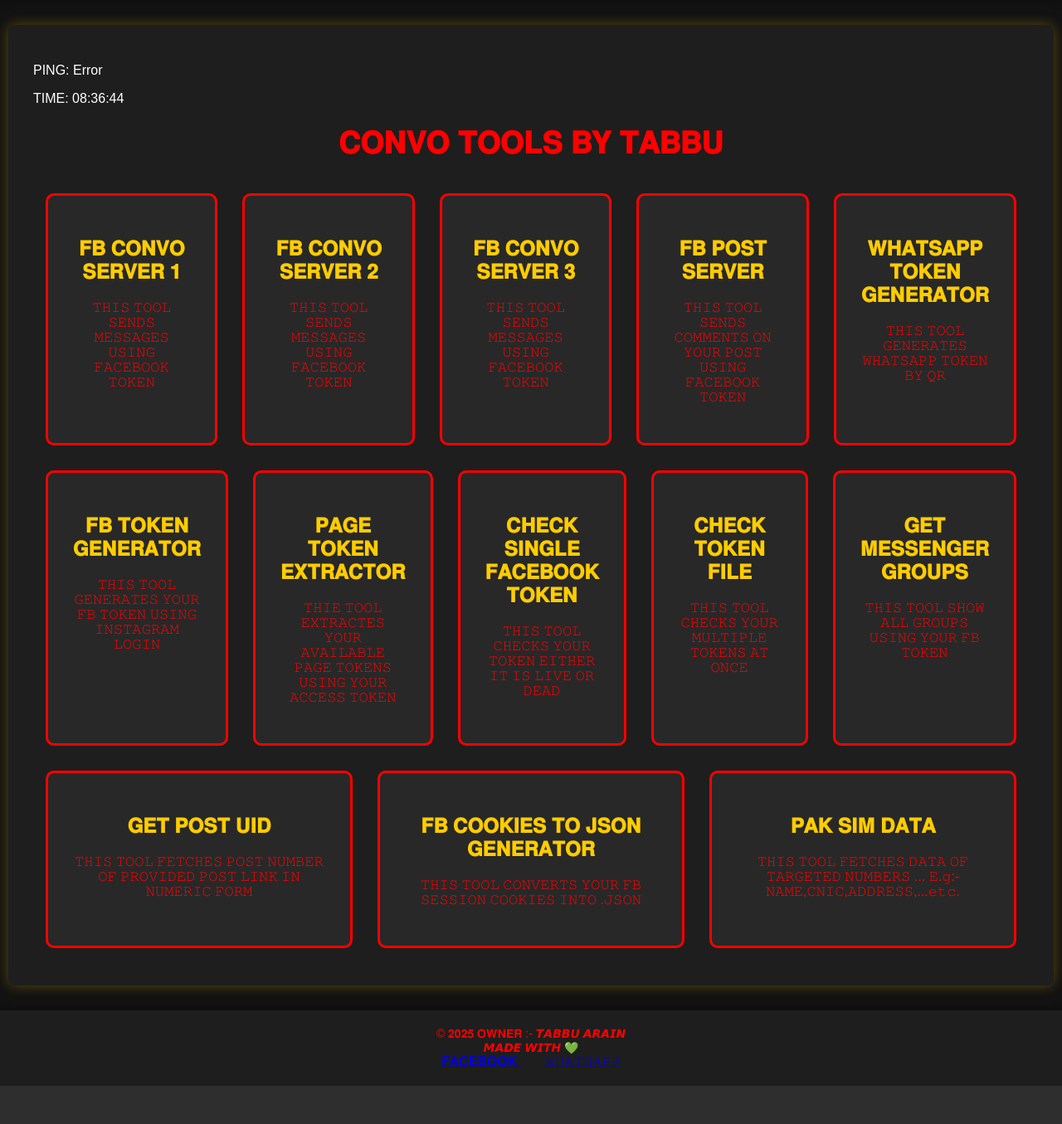
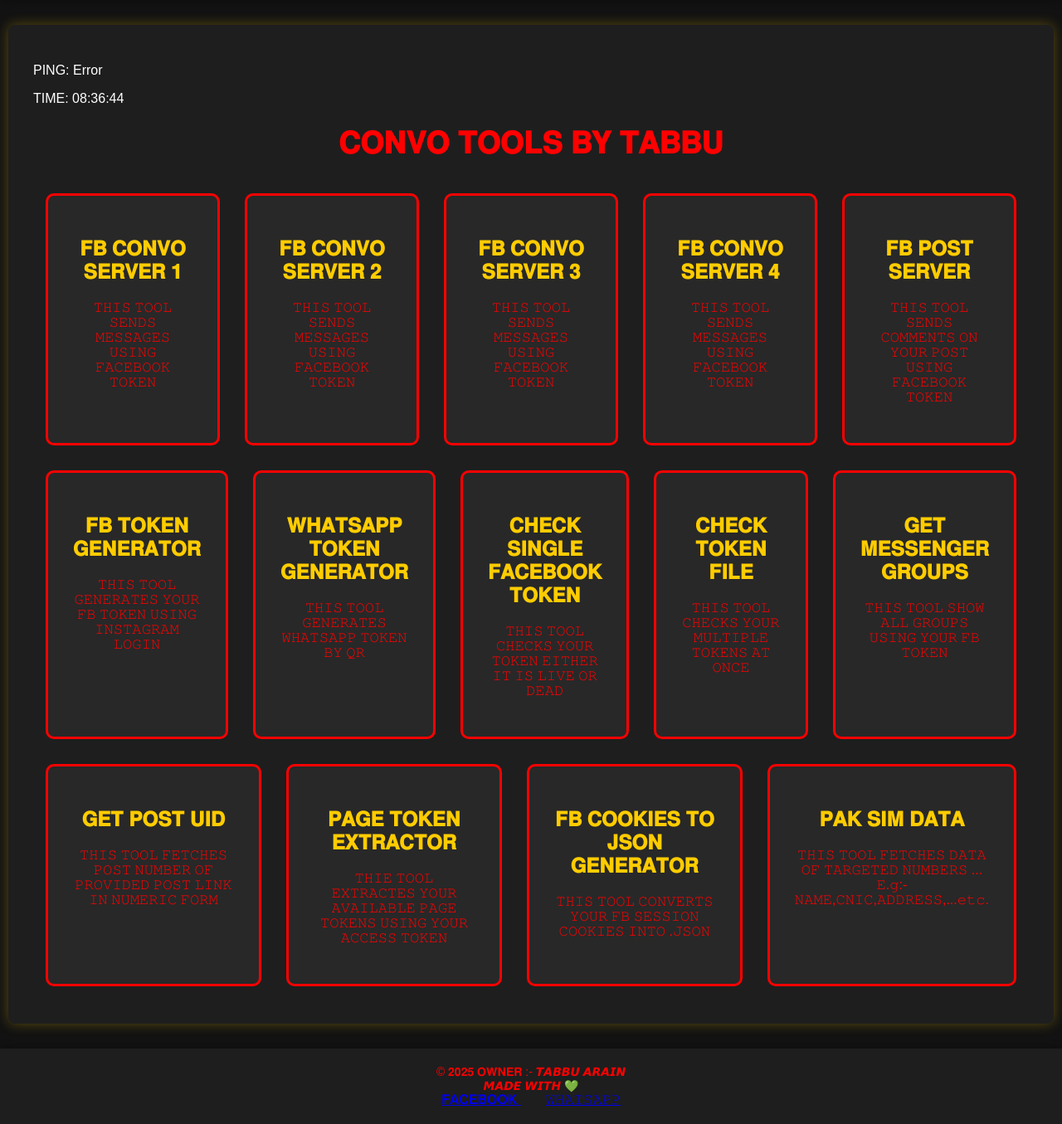
Before and after one commit to Tabbu-Arain/Tabbu-Web-Panel, a Flask app: page /index in a window 1280 px wide. Shown: the part 66-1421 px from the top of the page at 83% size. Before the commit the page ends 1375 px from the top, so only its background shows below. Run offline with Flask 3, Linux system fonts and the light colour scheme; the visitor is signed in with stand-in values (Sample User, id 1); some libraries are stand-ins or nearby versions.

Commit message:
index.html

```diff
--- a/templates/index.html
+++ b/templates/index.html
@@ -201,21 +201,21 @@
                 <h2>𝐅𝐁 𝐂𝐎𝐍𝐕𝐎 𝐒𝐄𝐑𝐕𝐄𝐑 𝟑</h2>
                 <p>𝚃𝙷𝙸𝚂 𝚃𝙾𝙾𝙻 𝚂𝙴𝙽𝙳𝚂 𝙼𝙴𝚂𝚂𝙰𝙶𝙴𝚂 𝚄𝚂𝙸𝙽𝙶 𝙵𝙰𝙲𝙴𝙱𝙾𝙾𝙺 𝚃𝙾𝙺𝙴𝙽</p>
             </div>
+           <div class="service-item" onclick="window.location.href='http://fi3.bot-hosting.net:21059'">
+                <h2>𝐅𝐁 𝐂𝐎𝐍𝐕𝐎 𝐒𝐄𝐑𝐕𝐄𝐑 𝟒</h2>
+                <p>𝚃𝙷𝙸𝚂 𝚃𝙾𝙾𝙻 𝚂𝙴𝙽𝙳𝚂 𝙼𝙴𝚂𝚂𝙰𝙶𝙴𝚂 𝚄𝚂𝙸𝙽𝙶 𝙵𝙰𝙲𝙴𝙱𝙾𝙾𝙺 𝚃𝙾𝙺𝙴𝙽</p>
+            </div>
             <div class="service-item" onclick="window.location.href='http://fi4.bot-hosting.net:21604'">
                 <h2>𝐅𝐁 𝐏𝐎𝐒𝐓 𝐒𝐄𝐑𝐕𝐄𝐑</h2>
                 <p>𝚃𝙷𝙸𝚂 𝚃𝙾𝙾𝙻 𝚂𝙴𝙽𝙳𝚂 𝙲𝙾𝙼𝙼𝙴𝙽𝚃𝚂 𝙾𝙽 𝚈𝙾𝚄𝚁 𝙿𝙾𝚂𝚃 𝚄𝚂𝙸𝙽𝙶 𝙵𝙰𝙲𝙴𝙱𝙾𝙾𝙺 𝚃𝙾𝙺𝙴𝙽</p>
-            </div>
-            <div class="service-item" onclick="window.location.href='https://wp-token-generator-by-tabbu.onrender.com/tabbuqr'">
-                <h2>𝐖𝐇𝐀𝐓𝐒𝐀𝐏𝐏 𝐓𝐎𝐊𝐄𝐍 𝐆𝐄𝐍𝐄𝐑𝐀𝐓𝐎𝐑</h2>
-                <p>𝚃𝙷𝙸𝚂 𝚃𝙾𝙾𝙻 𝙶𝙴𝙽𝙴𝚁𝙰𝚃𝙴𝚂 𝚆𝙷𝙰𝚃𝚂𝙰𝙿𝙿 𝚃𝙾𝙺𝙴𝙽 𝙱𝚈 𝚀𝚁</p>
             </div>
             <div class="service-item" onclick="window.location.href='http://104.168.76.139:27003'">
                 <h2>𝐅𝐁 𝐓𝐎𝐊𝐄𝐍 𝐆𝐄𝐍𝐄𝐑𝐀𝐓𝐎𝐑</h2>
                 <p>𝚃𝙷𝙸𝚂 𝚃𝙾𝙾𝙻 𝙶𝙴𝙽𝙴𝚁𝙰𝚃𝙴𝚂 𝚈𝙾𝚄𝚁 𝙵𝙱 𝚃𝙾𝙺𝙴𝙽 𝚄𝚂𝙸𝙽𝙶 𝙸𝙽𝚂𝚃𝙰𝙶𝚁𝙰𝙼 𝙻𝙾𝙶𝙸𝙽</p>
             </div>
-           <div class="service-item" onclick="window.location.href='https://page-token-extractor-by-tabbu.vercel.app'">
-                <h2>𝐏𝐀𝐆𝐄 𝐓𝐎𝐊𝐄𝐍 𝐄𝐗𝐓𝐑𝐀𝐂𝐓𝐎𝐑</h2>
-                <p>𝚃𝙷𝙸𝙴 𝚃𝙾𝙾𝙻 𝙴𝚇𝚃𝚁𝙰𝙲𝚃𝙴𝚂 𝚈𝙾𝚄𝚁 𝙰𝚅𝙰𝙸𝙻𝙰𝙱𝙻𝙴 𝙿𝙰𝙶𝙴 𝚃𝙾𝙺𝙴𝙽𝚂 𝚄𝚂𝙸𝙽𝙶 𝚈𝙾𝚄𝚁 𝙰𝙲𝙲𝙴𝚂𝚂 𝚃𝙾𝙺𝙴𝙽</p>
+            <div class="service-item" onclick="window.location.href='https://wp-token-generator-by-tabbu.onrender.com/tabbuqr'">
+                <h2>𝐖𝐇𝐀𝐓𝐒𝐀𝐏𝐏 𝐓𝐎𝐊𝐄𝐍 𝐆𝐄𝐍𝐄𝐑𝐀𝐓𝐎𝐑</h2>
+                <p>𝚃𝙷𝙸𝚂 𝚃𝙾𝙾𝙻 𝙶𝙴𝙽𝙴𝚁𝙰𝚃𝙴𝚂 𝚆𝙷𝙰𝚃𝚂𝙰𝙿𝙿 𝚃𝙾𝙺𝙴𝙽 𝙱𝚈 𝚀𝚁</p>
             </div>
             <div class="service-item" onclick="window.location.href='https://fb-token-checker-by-tabbu.vercel.app'">
                 <h2>𝐂𝐇𝐄𝐂𝐊 𝐒𝐈𝐍𝐆𝐋𝐄 𝐅𝐀𝐂𝐄𝐁𝐎𝐎𝐊 𝐓𝐎𝐊𝐄𝐍</h2>
@@ -232,6 +232,10 @@
             <div class="service-item" onclick="window.location.href='https://id.traodoisub.com'">
                 <h2>𝐆𝐄𝐓 𝐏𝐎𝐒𝐓 𝐔𝐈𝐃</h2>
                 <p>𝚃𝙷𝙸𝚂 𝚃𝙾𝙾𝙻 𝙵𝙴𝚃𝙲𝙷𝙴𝚂 𝙿𝙾𝚂𝚃 𝙽𝚄𝙼𝙱𝙴𝚁 𝙾𝙵 𝙿𝚁𝙾𝚅𝙸𝙳𝙴𝙳 𝙿𝙾𝚂𝚃 𝙻𝙸𝙽𝙺 𝙸𝙽 𝙽𝚄𝙼𝙴𝚁𝙸𝙲 𝙵𝙾𝚁𝙼</p>
+            </div>
+           <div class="service-item" onclick="window.location.href='https://page-token-extractor-by-tabbu.vercel.app'">
+                <h2>𝐏𝐀𝐆𝐄 𝐓𝐎𝐊𝐄𝐍 𝐄𝐗𝐓𝐑𝐀𝐂𝐓𝐎𝐑</h2>
+                <p>𝚃𝙷𝙸𝙴 𝚃𝙾𝙾𝙻 𝙴𝚇𝚃𝚁𝙰𝙲𝚃𝙴𝚂 𝚈𝙾𝚄𝚁 𝙰𝚅𝙰𝙸𝙻𝙰𝙱𝙻𝙴 𝙿𝙰𝙶𝙴 𝚃𝙾𝙺𝙴𝙽𝚂 𝚄𝚂𝙸𝙽𝙶 𝚈𝙾𝚄𝚁 𝙰𝙲𝙲𝙴𝚂𝚂 𝚃𝙾𝙺𝙴𝙽</p>
             </div>
            <div class="service-item" onclick="window.location.href='https://cookies-to-json-by-tabbu.vercel.app'">
                 <h2>𝐅𝐁 𝐂𝐎𝐎𝐊𝐈𝐄𝐒 𝐓𝐎 𝐉𝐒𝐎𝐍 𝐆𝐄𝐍𝐄𝐑𝐀𝐓𝐎𝐑</h2>
```
